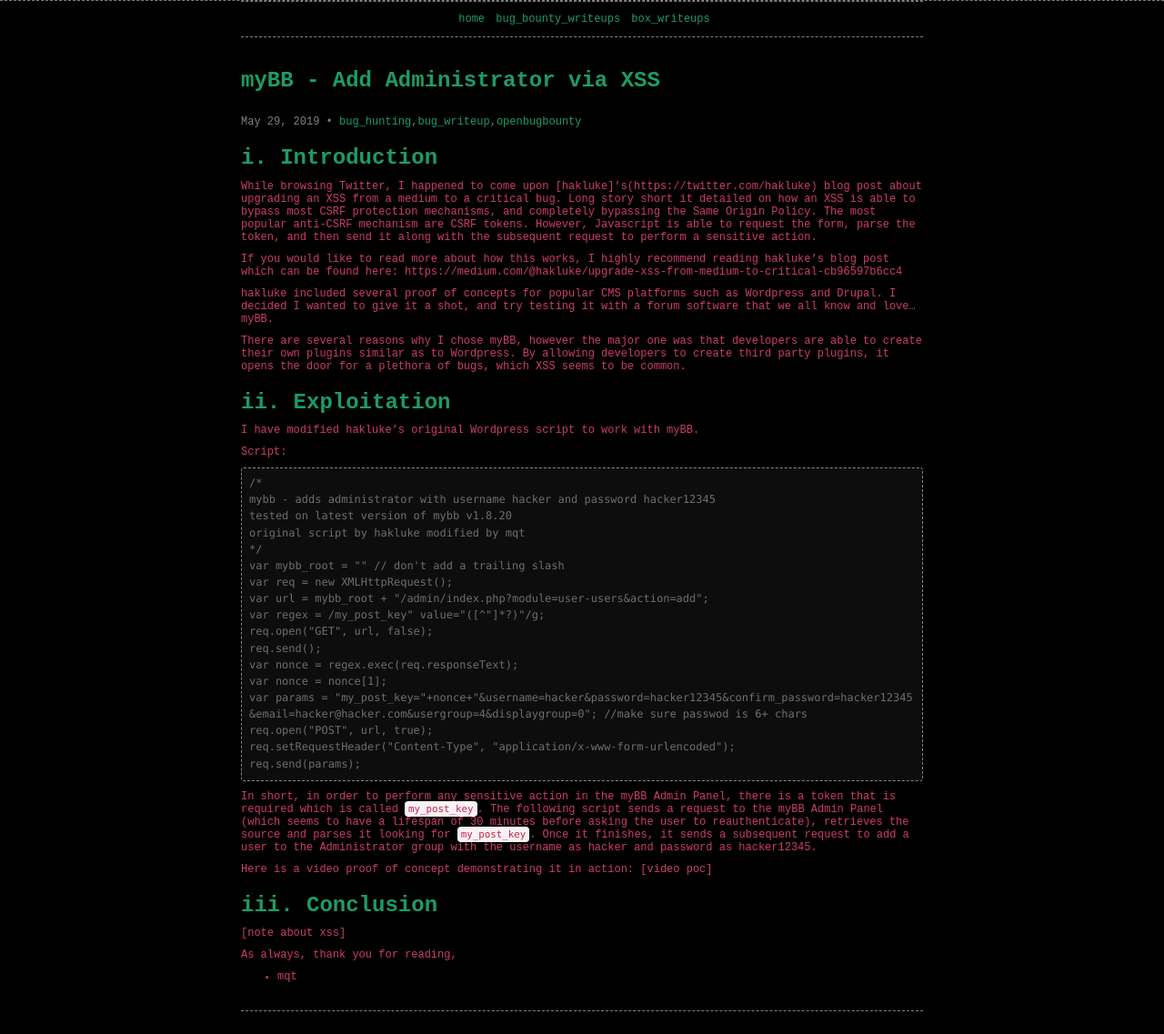
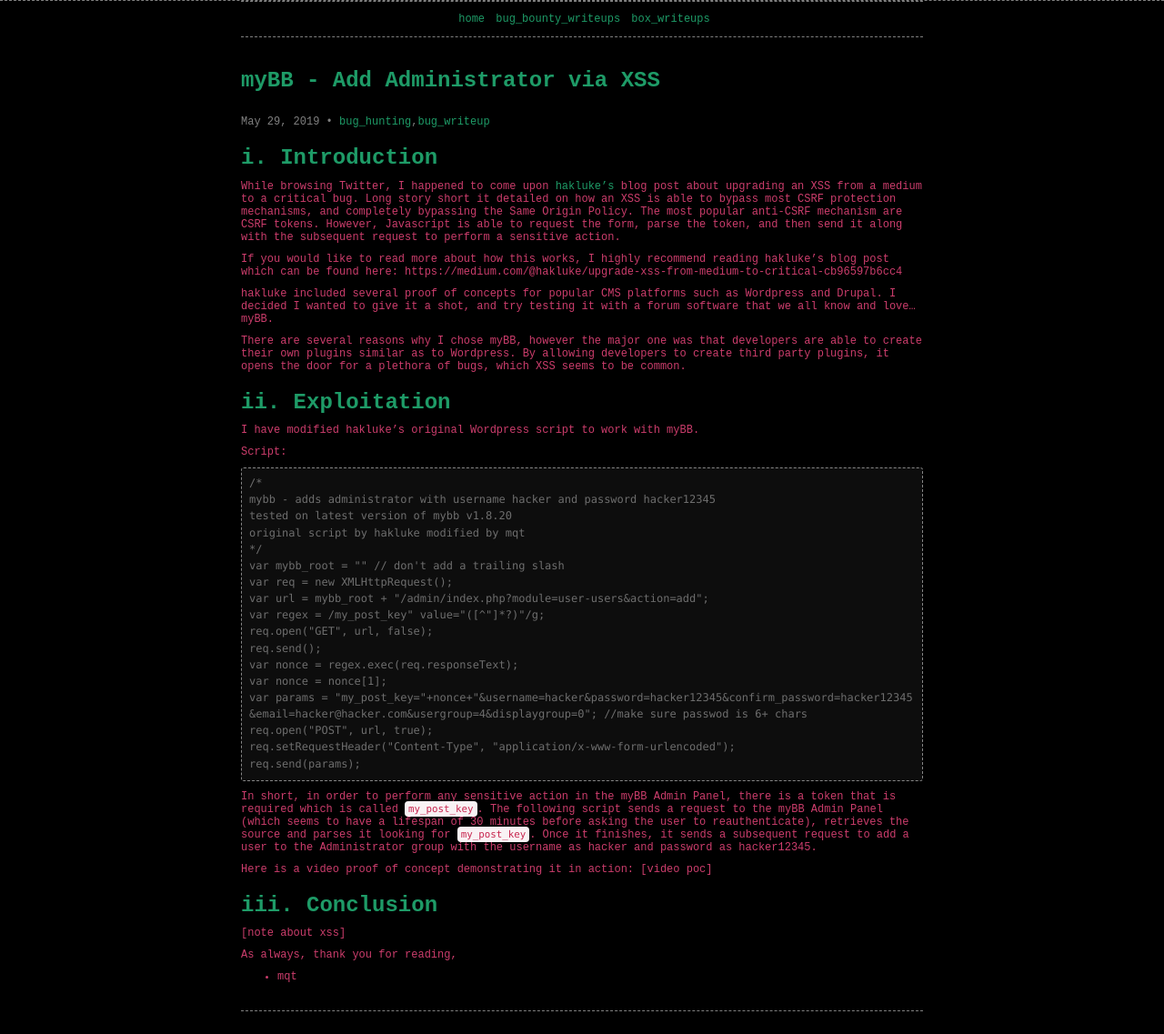
Before and after one commit to ch4n3l/ch4n3l.github.io, a Jekyll site: the page built from _posts/2017/2019-05-29-mybb-add-admin-via-xss.md, in a window 1280 px wide. Shown: the whole page at 91% size. Built offline with Jekyll 4.4.1, drawn with Linux system fonts in a browser that asks for light colours; comment, search, counter and statistics services are not loaded.

Commit message:
fixing links

```diff
--- a/_posts/2017/2019-05-29-mybb-add-admin-via-xss.md
+++ b/_posts/2017/2019-05-29-mybb-add-admin-via-xss.md
@@ -7,7 +7,6 @@
 tags:
     - bug_hunting
     - bug_writeup
-    - openbugbounty
 ---
 <head>
 	<title> myBB - Add Administrator via XSS </title>
@@ -15,7 +14,7 @@
 
 
 # i. Introduction
-While browsing Twitter, I happened to come upon [hakluke]'s(https://twitter.com/hakluke) blog post about upgrading an XSS from a medium to a critical bug. Long story short it detailed on how an XSS is able to bypass most CSRF protection mechanisms, and completely bypassing the Same Origin Policy. The most popular anti-CSRF mechanism are CSRF tokens. However, Javascript is able to request the form, parse the token, and then send it along with the subsequent request to perform a sensitive action.
+While browsing Twitter, I happened to come upon [hakluke's](https://twitter.com/hakluke) blog post about upgrading an XSS from a medium to a critical bug. Long story short it detailed on how an XSS is able to bypass most CSRF protection mechanisms, and completely bypassing the Same Origin Policy. The most popular anti-CSRF mechanism are CSRF tokens. However, Javascript is able to request the form, parse the token, and then send it along with the subsequent request to perform a sensitive action.
 
 If you would like to read more about how this works, I highly recommend reading hakluke's blog post which can be found here: https://medium.com/@hakluke/upgrade-xss-from-medium-to-critical-cb96597b6cc4
 
```
